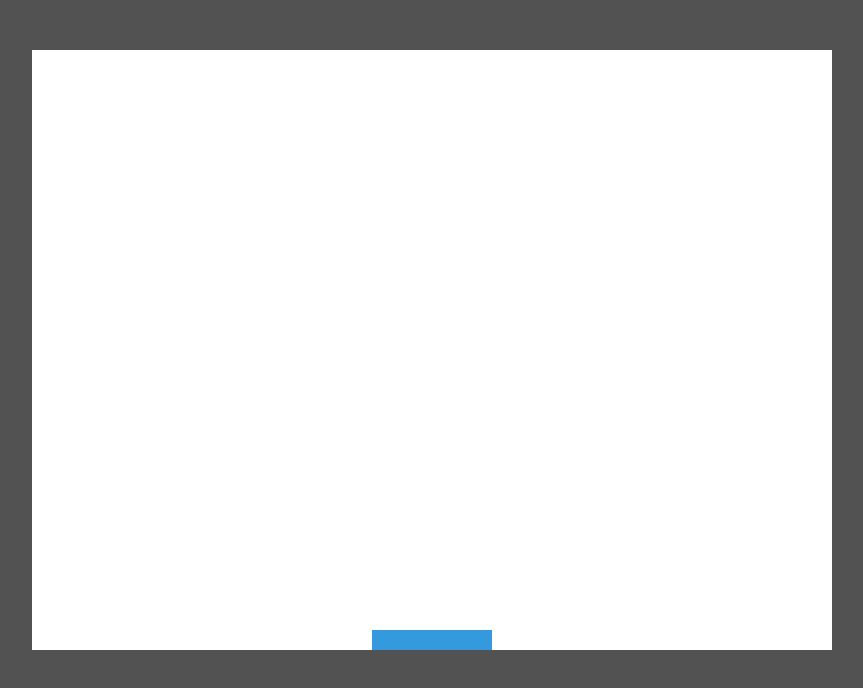
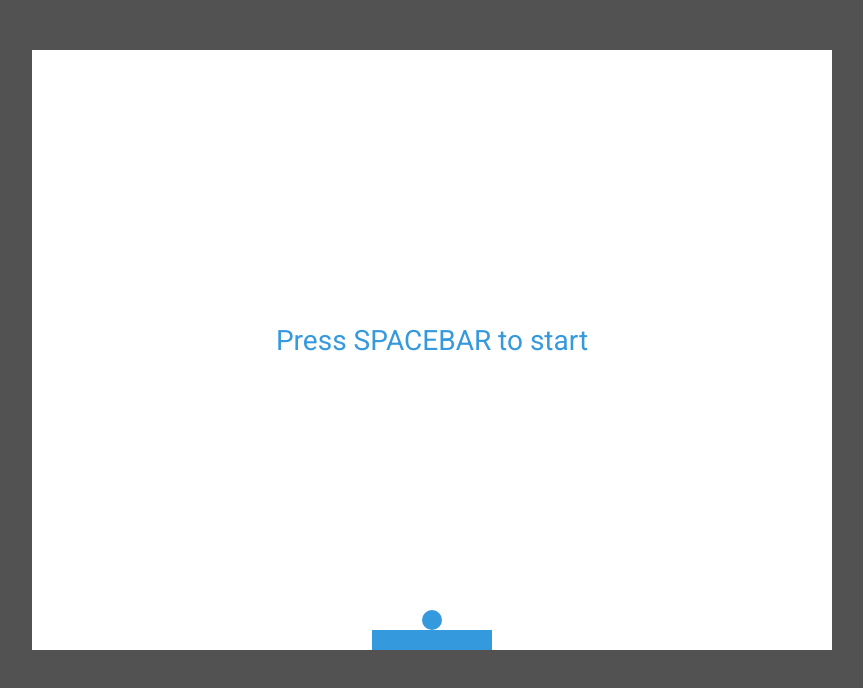
Before and after one commit to piotrsawczuk/Arkanoid-TypeScript, a website with bundled scripts: page main.html in a window 1280 px wide. Shown: the whole page, without its empty margins (208-1071 px from the left). Built offline with nearby package versions, Linux system fonts and the light colour scheme.

Commit message:
Dodano startX i startY do piłki i flagę czy gra się rozpoczęła. Dodana funkcja do zmiany pozycji wraz z paletką zanim gra się rozpocznie. Refaktoryzacja funkcji update (warunek ustawia gameStarted na false jeśli piłka spadnie). Poprawa pozostałych warunków. Dodano font Roboto do html. Dodano rysowanie napisu oczekując na wciśniecie klawisza.

```diff
--- a/Arkanoid.js
+++ b/Arkanoid.js
@@ -3,13 +3,15 @@
 exports.__esModule = true;
 var main_1 = require("./main");
 var Ball = /** @class */ (function () {
-    //flaga czy przegralo sie
     function Ball(x, y, radius) {
         this.velocity = 5;
         this.velocityX = this.velocity;
         this.velocityY = -this.velocity;
+        this.gameStarted = false;
         this.x = x;
         this.y = y;
+        this.startX = x;
+        this.startY = y;
         this.radius = radius;
     }
     Ball.prototype.draw = function (ctx) {
@@ -19,7 +21,15 @@ var Ball = /** @class */ (function () {
         ctx.fill();
         ctx.closePath();
     };
+    Ball.prototype.updateStartPosition = function () {
+        if (!this.gameStarted) {
+            this.startX = main_1.paddle.x + (main_1.paddle.width / 2);
+            this.x = this.startX;
+            this.y = this.startY;
+        }
+    };
     Ball.prototype.update = function () {
+        if (this.gameStarted) {
             this.x += this.velocityX;
             this.y += this.velocityY;
             if (this.x > main_1.canvasWidth - this.radius || this.x < 0 + this.radius) {
@@ -28,7 +38,12 @@ var Ball = /** @class */ (function () {
             if (this.y < 0 + this.radius) {
                 this.velocityY = -this.velocityY;
             }
-        if (this.y > main_1.canvasHeight - main_1.paddle.height && this.x > main_1.paddle.x && this.x < main_1.paddle.x + main_1.paddle.width) {
+            if (this.y > main_1.canvasHeight + 50) {
+                this.gameStarted = false;
+                this.velocityX = this.velocity;
+                this.velocityY = -this.velocity;
+            }
+            else if (this.y > main_1.canvasHeight - main_1.paddle.height && this.x > main_1.paddle.x && this.x < main_1.paddle.x + main_1.paddle.width) {
                 this.velocityX = -this.velocityX;
             }
             else {
@@ -55,9 +70,7 @@ var Ball = /** @class */ (function () {
                     }
                 }
             }
-        // zmienna globalna czy spacja kliknieta, updatuje x i ruszam kladka, po spacji puszczam piłeczke,
-        // po przegranej ustawiam flage spacji na false i oczekuje na spacje i odejmuje punkty
-        // zakoncz gre, ustaw flage konca gry na true
+        }
     };
     return Ball;
 }());
@@ -75,17 +88,23 @@ exports.canvasWidth = canvas.width = 800;
 exports.canvasHeight = canvas.height = 600;
 exports.leftKeyPressed = false;
 exports.rightKeyPressed = false;
-exports.spaceKeyPressed = false;
 var ctx = canvas.getContext('2d');
 exports.paddle = new paddle_1.Paddle();
 var ballRadius = 10;
 var ball = new ball_1.Ball(canvas.width / 2, canvas.height - ballRadius - exports.paddle.height, ballRadius);
 function main() {
+    ctx.clearRect(0, 0, canvas.width, canvas.height);
+    ball.updateStartPosition();
     ball.update();
     exports.paddle.update();
-    ctx.clearRect(0, 0, canvas.width, canvas.height);
     ctx.fillStyle = '#ffffff';
     ctx.fillRect(0, 0, canvas.width, canvas.height);
+    if (!ball.gameStarted) {
+        ctx.fillStyle = '#3599DD';
+        ctx.font = '28px Roboto';
+        ctx.textAlign = "center";
+        ctx.fillText("Press SPACEBAR to start", canvas.width / 2, canvas.height / 2);
+    }
     ball.draw(ctx);
     exports.paddle.draw(ctx);
     requestAnimationFrame(main);
@@ -108,7 +127,7 @@ function keyUpHandler(e) {
 }
 function spacePressedHandler(e) {
     if (e.keyCode == 32) {
-        exports.spaceKeyPressed = true;
+        ball.gameStarted = true;
     }
 }
 
--- a/ball.js
+++ b/ball.js
@@ -2,13 +2,15 @@
 exports.__esModule = true;
 var main_1 = require("./main");
 var Ball = /** @class */ (function () {
-    //flaga czy przegralo sie
     function Ball(x, y, radius) {
         this.velocity = 5;
         this.velocityX = this.velocity;
         this.velocityY = -this.velocity;
+        this.gameStarted = false;
         this.x = x;
         this.y = y;
+        this.startX = x;
+        this.startY = y;
         this.radius = radius;
     }
     Ball.prototype.draw = function (ctx) {
@@ -18,7 +20,15 @@ var Ball = /** @class */ (function () {
         ctx.fill();
         ctx.closePath();
     };
+    Ball.prototype.updateStartPosition = function () {
+        if (!this.gameStarted) {
+            this.startX = main_1.paddle.x + (main_1.paddle.width / 2);
+            this.x = this.startX;
+            this.y = this.startY;
+        }
+    };
     Ball.prototype.update = function () {
+        if (this.gameStarted) {
             this.x += this.velocityX;
             this.y += this.velocityY;
             if (this.x > main_1.canvasWidth - this.radius || this.x < 0 + this.radius) {
@@ -27,7 +37,12 @@ var Ball = /** @class */ (function () {
             if (this.y < 0 + this.radius) {
                 this.velocityY = -this.velocityY;
             }
-        if (this.y > main_1.canvasHeight - main_1.paddle.height && this.x > main_1.paddle.x && this.x < main_1.paddle.x + main_1.paddle.width) {
+            if (this.y > main_1.canvasHeight + 50) {
+                this.gameStarted = false;
+                this.velocityX = this.velocity;
+                this.velocityY = -this.velocity;
+            }
+            else if (this.y > main_1.canvasHeight - main_1.paddle.height && this.x > main_1.paddle.x && this.x < main_1.paddle.x + main_1.paddle.width) {
                 this.velocityX = -this.velocityX;
             }
             else {
@@ -54,9 +69,7 @@ var Ball = /** @class */ (function () {
                     }
                 }
             }
-        // zmienna globalna czy spacja kliknieta, updatuje x i ruszam kladka, po spacji puszczam piłeczke,
-        // po przegranej ustawiam flage spacji na false i oczekuje na spacje i odejmuje punkty
-        // zakoncz gre, ustaw flage konca gry na true
+        }
     };
     return Ball;
 }());
--- a/main.html
+++ b/main.html
@@ -1,6 +1,7 @@
 <!DOCTYPE html>
 <html lang="en">
 <head>
+    <link href="https://fonts.googleapis.com/css?family=Roboto" rel="stylesheet" />
     <meta charset="UTF-8">
     <meta name="viewport" content="width=device-width, initial-scale=1.0">
     <meta http-equiv="X-UA-Compatible" content="ie=edge">
--- a/main.js
+++ b/main.js
@@ -9,17 +9,23 @@ exports.canvasWidth = canvas.width = 800;
 exports.canvasHeight = canvas.height = 600;
 exports.leftKeyPressed = false;
 exports.rightKeyPressed = false;
-exports.spaceKeyPressed = false;
 var ctx = canvas.getContext('2d');
 exports.paddle = new paddle_1.Paddle();
 var ballRadius = 10;
 var ball = new ball_1.Ball(canvas.width / 2, canvas.height - ballRadius - exports.paddle.height, ballRadius);
 function main() {
+    ctx.clearRect(0, 0, canvas.width, canvas.height);
+    ball.updateStartPosition();
     ball.update();
     exports.paddle.update();
-    ctx.clearRect(0, 0, canvas.width, canvas.height);
     ctx.fillStyle = '#ffffff';
     ctx.fillRect(0, 0, canvas.width, canvas.height);
+    if (!ball.gameStarted) {
+        ctx.fillStyle = '#3599DD';
+        ctx.font = '28px Roboto';
+        ctx.textAlign = "center";
+        ctx.fillText("Press SPACEBAR to start", canvas.width / 2, canvas.height / 2);
+    }
     ball.draw(ctx);
     exports.paddle.draw(ctx);
     requestAnimationFrame(main);
@@ -42,6 +48,6 @@ function keyUpHandler(e) {
 }
 function spacePressedHandler(e) {
     if (e.keyCode == 32) {
-        exports.spaceKeyPressed = true;
+        ball.gameStarted = true;
     }
 }
--- a/paddle.ts
+++ b/paddle.ts
@@ -1,4 +1,4 @@
-import {canvasWidth, canvasHeight, leftKeyPressed, rightKeyPressed} from "./main";
+import {canvasWidth, canvasHeight, leftKeyPressed, rightKeyPressed} from './main';
 
 export class Paddle {
     width : number = 120;
```
Also changed, not shown: ball.ts (+23 -3 lines), main.ts (+11 -6 lines). Lines whose indentation alone changed are shown as unchanged.
